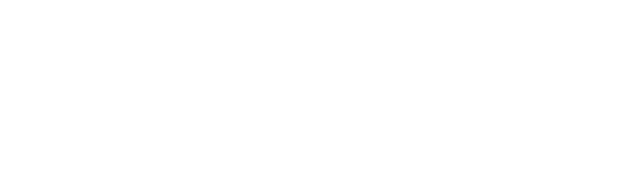
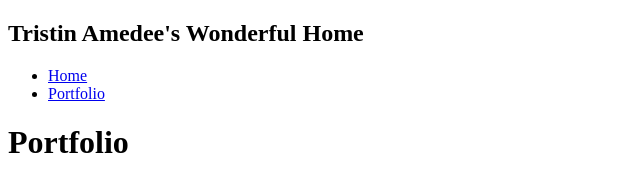
Before and after one commit to Tristin-LJ-Amedee/Tristan-LJ-Amedee, a plain HTML site: page portfolio.html in a window 1280 px wide. Shown: the whole page, without its empty margins (0-640 px from the left). Drawn offline with Linux system fonts and the light colour scheme.

Commit message:
Portfolio

```diff
--- a/portfolio.html
+++ b/portfolio.html
@@ -1,11 +1,30 @@
 <!DOCTYPE HTML>
 <html>
     <head>
+        <title>Tristin Amedee's Wonderful Home</title>
     </head>
 
     <body>
       <div id="all-contents">
+        <nav>
+            <h1>Tristin Amedee's Wonderful Home</h1>
+            <ul id="nav-ul">
+               <li class="nav-li">
+               <a class="nav-a" href="index.html">Home</a>
+             </li>
+             <li class="nav-li">
+               <a class="nav-a" href="portfolio.html">Portfolio</a>
+             </li>
+         </ul>
+     </nav>
+     <main>
+        <div class="content">
+            <h1>Portfolio</h1>
+            <ul id="portfolio">
 
+            </ul>
+        </div>
+     </main>
       </div>
     </body>
 </html>
```
Also changed, not shown: index.html (+1 -1 lines).
